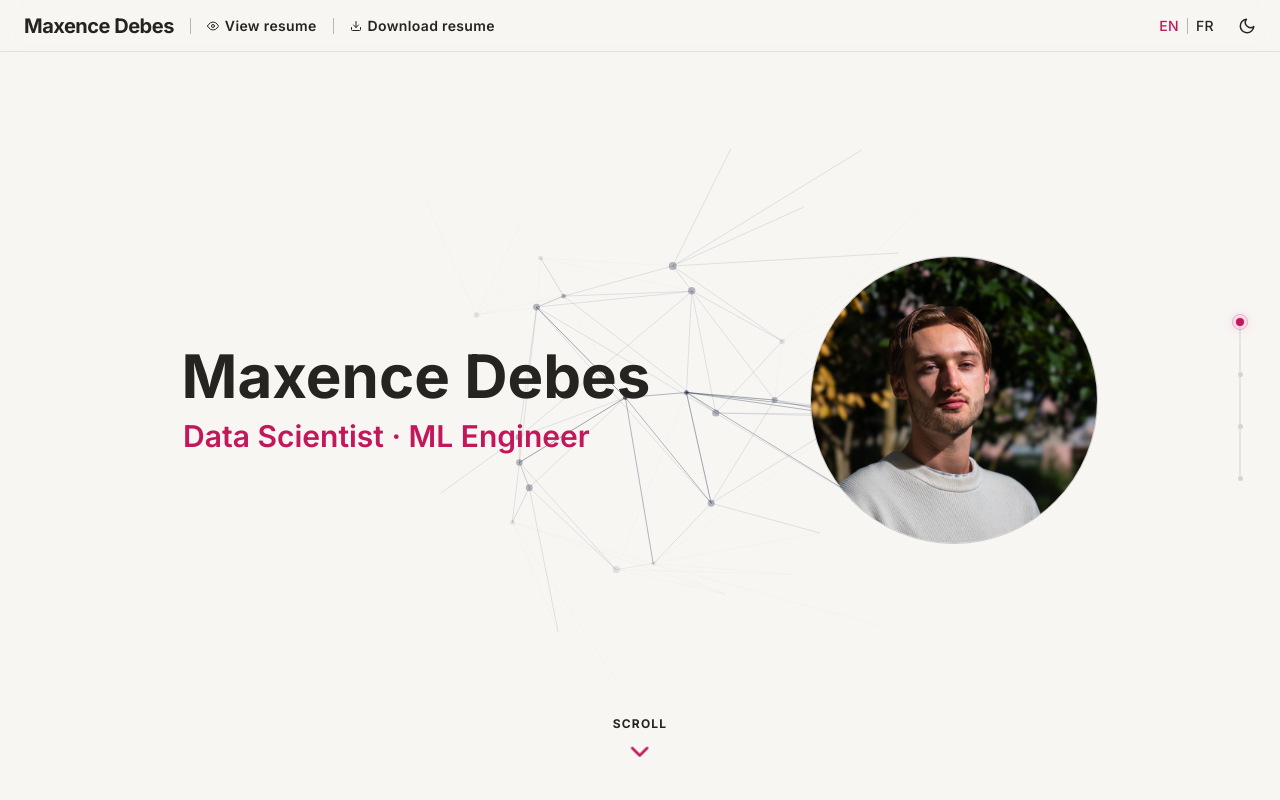
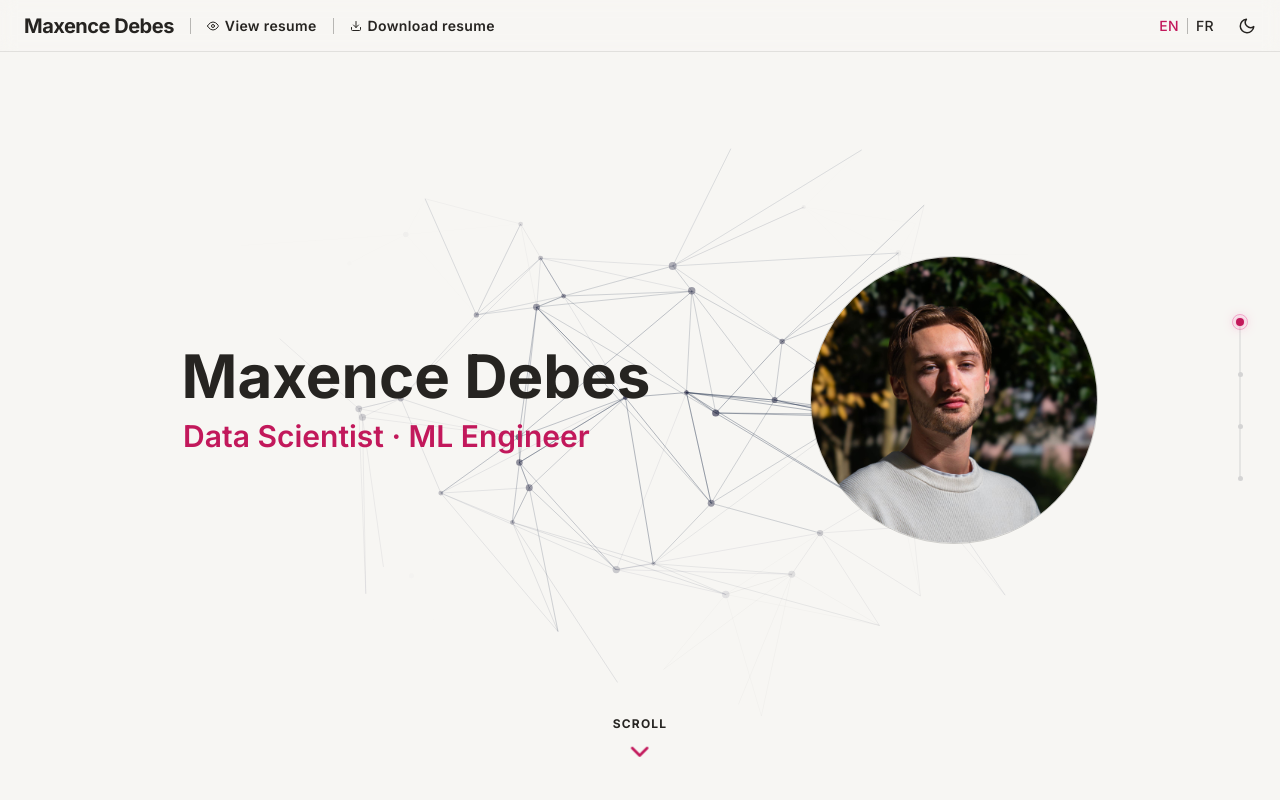
Before and after one commit to maxencedbe/maxencedbe.github.io, an Astro site: page / in a window 1280 px wide. Shown: the top 800 px of the page. Built offline with nearby package versions, Linux system fonts and the light colour scheme; Astro itself is replaced by a stand-in of ours; some packages are replaced by stand-ins of ours.

Commit message:
Animation de fond plus large, intro plus fluide, nette sur téléphone et sans sauts d'opacité

```diff
--- a/src/components/AnimatedBackground.jsx
+++ b/src/components/AnimatedBackground.jsx
@@ -20,6 +20,13 @@ export default function AnimatedBackground({ instant = false }) {
     // originally tuned against, so desktop is unchanged.
     const clusterScale = () => Math.pow(Math.min(width, height) / 800, 2);
     let reach = clusterScale();
+    // The visible patch was a circle, so on a wide screen it sat as a narrow
+    // column in the middle. Horizontal distance is divided by this before the
+    // thresholds below, which stretches the circle into an ellipse following
+    // the screen's shape: as wide as the aspect ratio allows, capped so an
+    // ultrawide still keeps some empty margin. Portrait phones get 1, unchanged.
+    const stretchFor = () => Math.min(Math.max(width / height, 1), 2);
+    let stretch = stretchFor();
     let largeHeader = headerRef.current;
     let canvas = canvasRef.current;
     let ctx = canvas.getContext("2d");
@@ -32,10 +39,25 @@ export default function AnimatedBackground({ instant = false }) {
     // build-up so the page just fades in quickly instead of playing the intro.
     // So does a page whose intro was skipped because this tab has already seen
     // it (see the first script in Layout's body).
-    const skipBuild = instant || window.__introSkipped === true;
-    const revealSpread = skipBuild ? 0 : 2500;
-    const pointFadeDuration = skipBuild ? 200 : 400;
+    // Someone who has asked their system to reduce motion gets the
+    // constellation drawn at once and then held still: no build-up and
+    // no drift.
+    const reduceMotion = window.matchMedia("(prefers-reduced-motion: reduce)").matches;
+    const skipBuild = instant || window.__introSkipped === true || reduceMotion;
+    // The build-up: points appear as a wave spreading out from the centre,
+    // each one easing in and swelling to size, and a line only starts tracing
+    // towards a neighbour once both of its ends are there. The spread and fade
+    // still add up to the 2.9s the 'constellation-ready' event was tuned to;
+    // the last lines finish tracing a little after it.
+    const revealSpread = skipBuild ? 0 : 2300;
+    const pointFadeDuration = skipBuild ? 200 : 600;
+    const lineDrawDuration = skipBuild ? 0 : 500;
     const revealStart = performance.now();
+
+    const easeOutCubic = (t) => 1 - Math.pow(1 - t, 3);
+    // Overshoots by a few percent before settling, so a dot pops into place
+    // rather than just growing.
+    const easeOutBack = (t) => 1 + 2.2 * Math.pow(t - 1, 3) + 1.2 * Math.pow(t - 1, 2);
 
     setTimeout(() => {
       document.dispatchEvent(new CustomEvent('constellation-ready'));
@@ -80,10 +102,21 @@ export default function AnimatedBackground({ instant = false }) {
       p.toY = p.originY - 50 + Math.random() * 100;
     };
 
+    // Birth time grows with distance from the centre, measured in the same
+    // stretched space as the visibility falloff and relative to its outer edge,
+    // so the wave crosses exactly the visible patch over the reveal. A little
+    // jitter keeps the front ragged instead of a perfect expanding ring; points
+    // beyond the edge are invisible anyway and are born at the end.
+    const birthTimeFor = (px, py) => {
+      const edge = Math.sqrt(40000 * reach);
+      const d = Math.sqrt(Math.pow((px - width / 2) / stretch, 2) + Math.pow(py - height / 2, 2));
+      return (Math.min(d / edge, 1) * 0.8 + Math.random() * 0.2) * revealSpread;
+    };
+
     const makePoint = (px, py) => ({
       x: px, originX: px,
       y: py, originY: py,
-      birthTime: Math.random() * revealSpread, // staggered birth
+      birthTime: birthTimeFor(px, py),
       // Zero duration, so the first update rolls a leg rather than special-casing it.
       legStart: 0, legDuration: 0,
       fromX: px, fromY: py, toX: px, toY: py,
@@ -101,15 +134,17 @@ export default function AnimatedBackground({ instant = false }) {
     const spacingFor = (w) => (w < 768 ? 55 : w < 1200 ? 90 : 80);
 
     const scaleCanvas = () => {
-      // Capped at 2: phones commonly report 3, which makes the backing store
-      // nine times the CSS area and leaves the whole thing to be cleared and
-      // repainted every frame — pure fill-rate cost, and the dominant one on
-      // mobile. At 2 that drops by more than half, and for a constellation of
-      // faint hairlines the difference is not visible.
-      const dpr = Math.min(window.devicePixelRatio || 1, 2);
+      // Drawn at the screen's real pixel density, up to 3. It used to be capped
+      // at 2 to save fill rate on phones, which commonly report 3, but the
+      // canvas was then upscaled by half again and the hairlines came out
+      // visibly soft next to the crisp text around them. The loop already stops
+      // drawing once the canvas has faded out on scroll, so the extra cost is
+      // only paid while the hero is on screen.
+      const dpr = Math.min(window.devicePixelRatio || 1, 3);
       width = window.innerWidth;
       height = window.innerHeight;
       reach = clusterScale();
+      stretch = stretchFor();
       largeHeader.style.height = height + "px";
       canvas.width = width * dpr;
       canvas.height = height * dpr;
@@ -259,6 +294,32 @@ export default function AnimatedBackground({ instant = false }) {
       onScroll();
     }
 
+    // Line and dot opacity against distance, where 1 is the outer edge of the
+    // visible patch. It used to be four flat bands (0.3 / 0.1 / 0.02 / 0 for
+    // lines), so a drifting point crossing a band edge switched all its lines
+    // to the next level in a single frame, which read as a line suddenly
+    // changing colour. Now it interpolates between the same levels, placed at
+    // the same distances (the bands' edges were at 0.32, 0.71 and 1), so the
+    // overall shape is unchanged but nothing ever jumps.
+    const falloffStops = [
+      [0, 0.3, 0.6],
+      [0.32, 0.3, 0.6],
+      [0.71, 0.1, 0.3],
+      [1, 0.02, 0.1],
+      [1.15, 0, 0],
+    ];
+    function falloff(u) {
+      for (let i = 1; i < falloffStops.length; i++) {
+        const [u1, l1, d1] = falloffStops[i];
+        if (u <= u1) {
+          const [u0, l0, d0] = falloffStops[i - 1];
+          const k = (u - u0) / (u1 - u0);
+          return [l0 + (l1 - l0) * k, d0 + (d1 - d0) * k];
+        }
+      }
+      return [0, 0];
+    }
+
     function animate() {
       if (animateHeader && isVisible) {
         ctx.clearRect(0, 0, width, height);
@@ -279,6 +340,7 @@ export default function AnimatedBackground({ instant = false }) {
         const now = performance.now();
 
         points.forEach((p) => {
+          if (!reduceMotion) {
             // Written so the first frame (0/0) and a leg that ran out while the
             // canvas was hidden both fall through to a fresh one.
             let t = (now - p.legStart) / p.legDuration;
@@ -289,36 +351,30 @@ export default function AnimatedBackground({ instant = false }) {
             const e = circInOut(t);
             p.x = p.fromX + (p.toX - p.fromX) * e;
             p.y = p.fromY + (p.toY - p.fromY) * e;
+          }
 
           // How long since this point was born (0 if not yet born)
           const age = Math.max(0, elapsed - p.birthTime);
-          // Fade-in multiplier for this individual point (0 → 1 over pointFadeDuration)
-          const pointAlpha = Math.min(1, age / pointFadeDuration);
+          // Fade-in progress for this individual point (0 → 1 over
+          // pointFadeDuration), eased so it arrives fast and settles, and
+          // driving the dot's size as well as its opacity.
+          const grow = pointFadeDuration ? Math.min(1, age / pointFadeDuration) : 1;
+          const pointAlpha = easeOutCubic(grow);
+          p.circle.scale = Math.max(0, easeOutBack(grow));
 
           if (pointAlpha <= 0) {
             p.active = 0;
             p.circle.active = 0;
           } else {
-            // Normal mouse-based opacity, multiplied by individual point alpha
-            let baseActive, baseCircleActive;
-            if (Math.abs(getDistance(target, p)) < 4000 * reach) {
-              baseActive = 0.3;
-              baseCircleActive = 0.6;
-            } else if (Math.abs(getDistance(target, p)) < 20000 * reach) {
-              baseActive = 0.1;
-              baseCircleActive = 0.3;
-            } else if (Math.abs(getDistance(target, p)) < 40000 * reach) {
-              baseActive = 0.02;
-              baseCircleActive = 0.1;
-            } else {
-              baseActive = 0;
-              baseCircleActive = 0;
-            }
-            p.active = baseActive * pointAlpha;
-            p.circle.active = baseCircleActive * pointAlpha;
+            // Opacity by distance from the centre, multiplied by the point's
+            // own fade-in.
+            const d = Math.pow((p.x - target.x) / stretch, 2) + Math.pow(p.y - target.y, 2);
+            const [lineLevel, dotLevel] = falloff(Math.sqrt(d / (40000 * reach)));
+            p.active = lineLevel * pointAlpha;
+            p.circle.active = dotLevel * pointAlpha;
           }
 
-          drawLines(p, r, g, b);
+          drawLines(p, r, g, b, elapsed);
           p.circle.draw();
         });
       }
@@ -327,14 +383,23 @@ export default function AnimatedBackground({ instant = false }) {
 
     animate();
 
-    function drawLines(p, r, g, b) {
+    // A line traces out from p towards its neighbour, starting once both
+    // points are halfway through fading in. Before that it isn't drawn at all,
+    // so nothing ever points at an empty spot.
+    function drawLines(p, r, g, b, elapsed) {
       if (!p.active) return;
-
 
       ctx.beginPath();
       p.closest.forEach((c) => {
+        let k = 1;
+        if (lineDrawDuration) {
+          const start = Math.max(p.birthTime, c.birthTime) + pointFadeDuration / 2;
+          const t = (elapsed - start) / lineDrawDuration;
+          if (t <= 0) return;
+          if (t < 1) k = easeOutCubic(t);
+        }
         ctx.moveTo(p.x, p.y);
-        ctx.lineTo(c.x, c.y);
+        ctx.lineTo(p.x + (c.x - p.x) * k, p.y + (c.y - p.y) * k);
       });
       ctx.strokeStyle = `rgba(${r},${g},${b},${p.active})`;
       ctx.stroke();
@@ -343,11 +408,12 @@ export default function AnimatedBackground({ instant = false }) {
     function circle(pos, rad) {
       this.pos = pos;
       this.radius = rad;
+      this.scale = 1;
       this.active = 0;
       this.draw = function () {
         if (!this.active) return;
         ctx.beginPath();
-        ctx.arc(this.pos.x, this.pos.y, this.radius, 0, 2 * Math.PI, false);
+        ctx.arc(this.pos.x, this.pos.y, this.radius * this.scale, 0, 2 * Math.PI, false);
 
         if (isDark) {
           ctx.fillStyle = "rgba(255,255,255," + this.active + ")";
```
Lines whose indentation alone changed are shown as unchanged.
